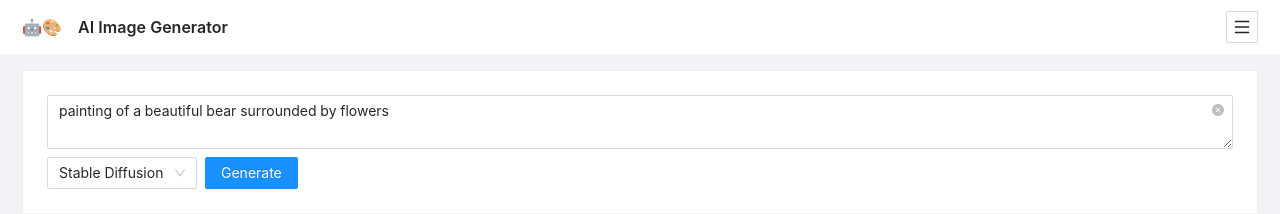
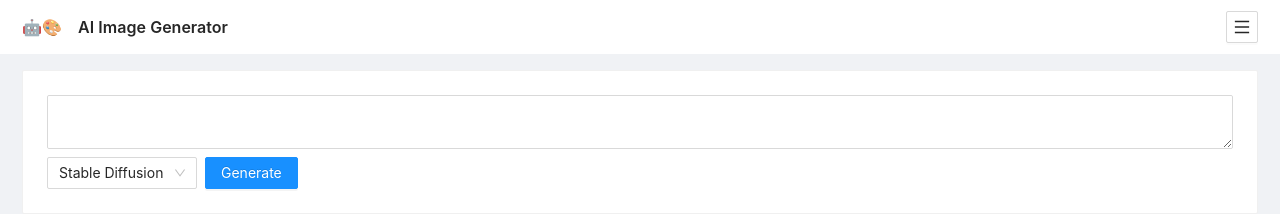
Before and after one commit to alexis-de-la-torre/ai-showcase-webapp, a Next.js app: page / in a window 1280 px wide. Shown: the top 214 px of the page. Built offline with nearby package versions, Linux system fonts and the light colour scheme.

Commit message:
default prompt

```diff
--- a/pages/index.js
+++ b/pages/index.js
@@ -11,7 +11,7 @@ export default function GeneratePage() {
     const [loading, setLoading] = useState(false)
     const [model, setModel] = useState("stable-diffusion")
 
-    const [nextPrompt, setNextPrompt] = useState("painting of a beautiful bear surrounded by flowers")
+    const [nextPrompt, setNextPrompt] = useState("")
 
     const handleGenerate = () => {
         setLoading(true)
@@ -49,7 +49,7 @@ export default function GeneratePage() {
                         rows={2}
                         loading={loading}
                         onChange={handleWrite}
-                        defaultValue="painting of a beautiful bear surrounded by flowers"
+                        defaultValue=""
                       />
 
                       <Space>
```
